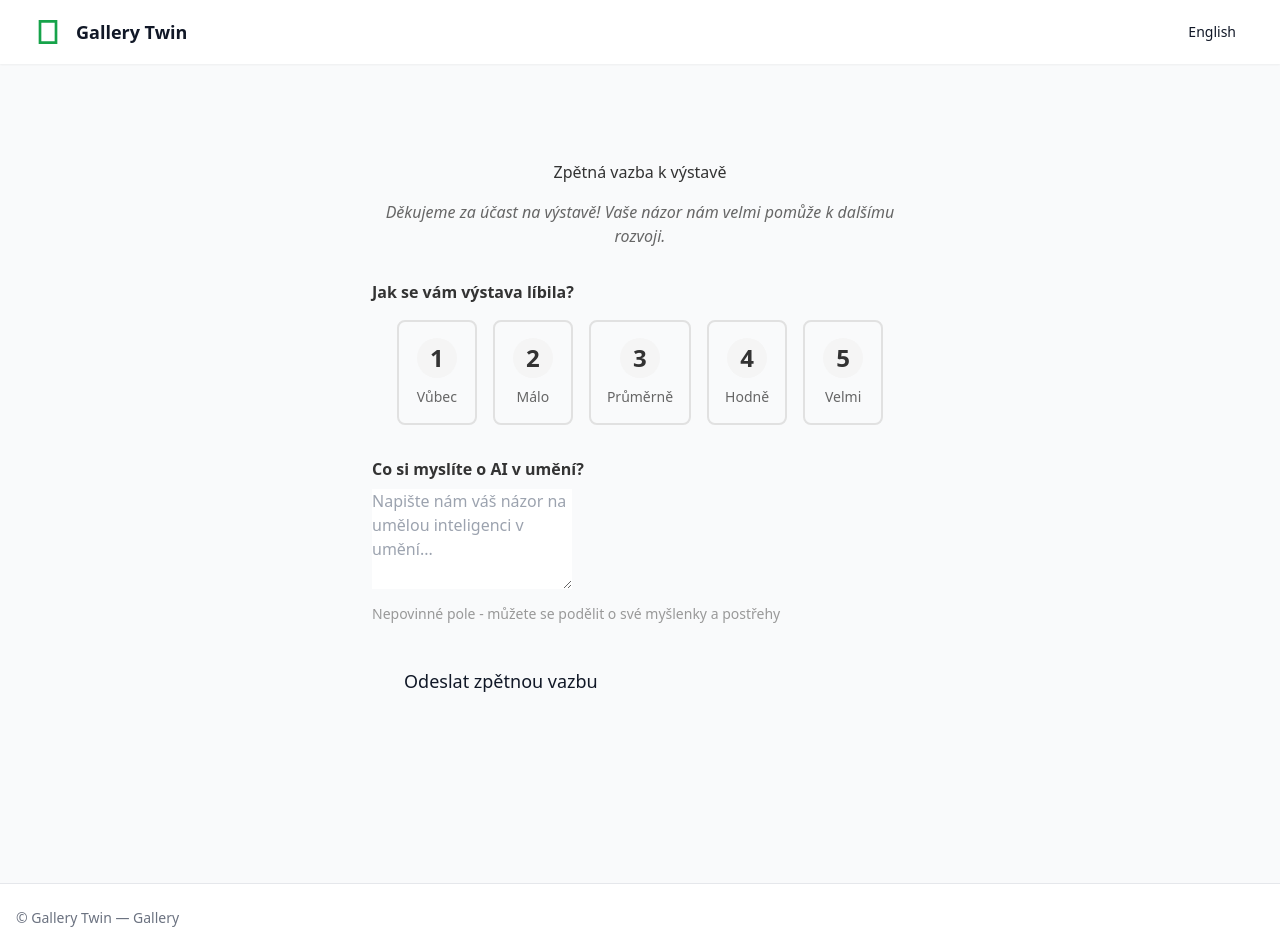
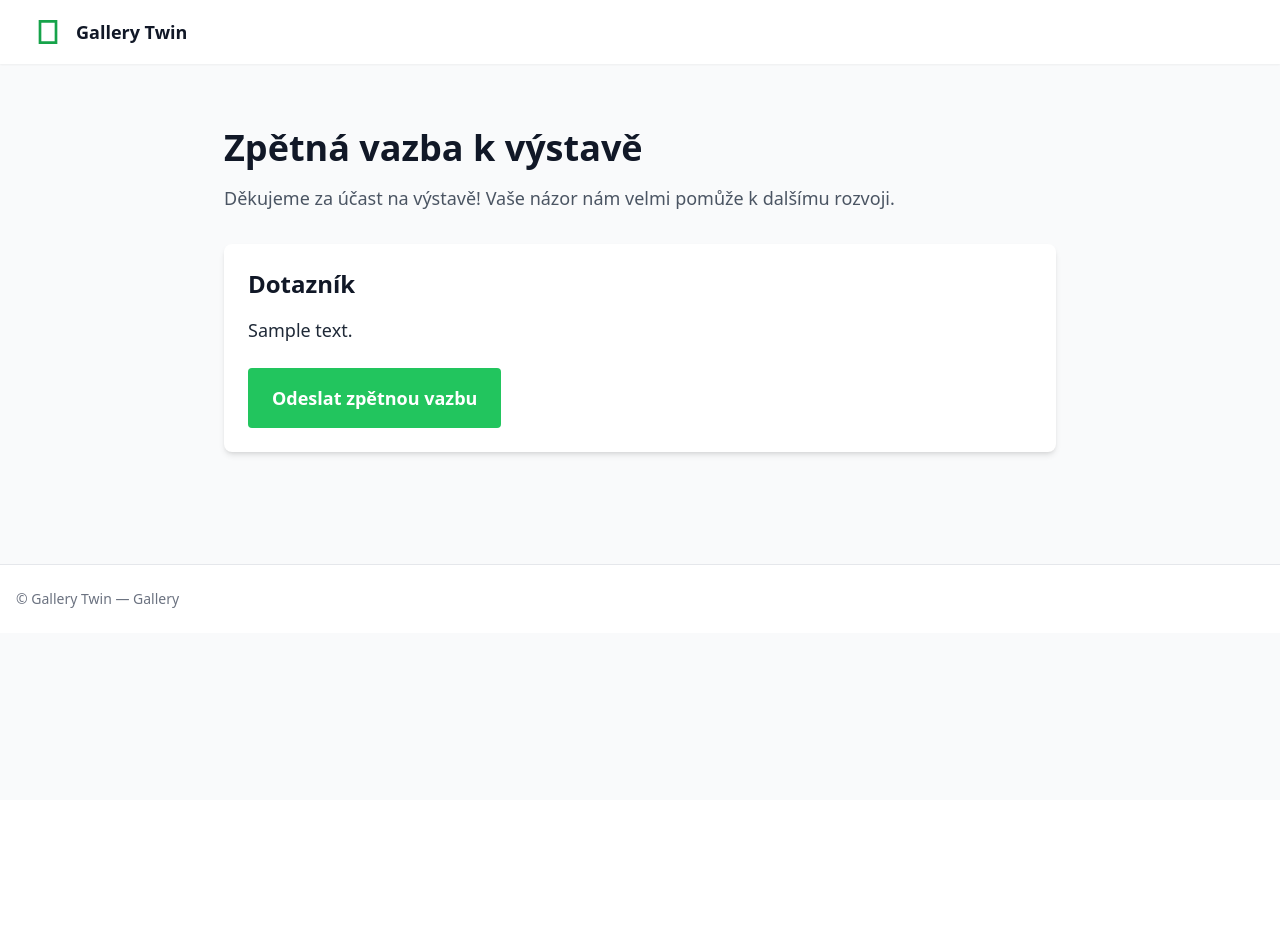
Before and after one commit to data4sci/gallery_twin, a FastAPI app: template app/templates/exhibition_feedback.html in a window 1280 px wide. After the commit the page ends 608 px from the top, so only its background shows below. Run offline with FastAPI, Linux system fonts and the light colour scheme; the template is opened without the code that fills it: most values are stand-ins (such as "Sample title", 1, 10 or a date in 2020); some libraries are stand-ins or nearby versions.

Commit message:
feat: implement dynamic exhibition feedback form with YAML configuration and harmonize questionares layouts

```diff
--- a/app/templates/base.html
+++ b/app/templates/base.html
@@ -18,9 +18,9 @@
                     <span class="text-lg font-semibold">Gallery Twin</span>
                 </a>
 
-                    <nav class="flex items-center space-x-3">
+                    {# <nav class="flex items-center space-x-3">
                         <span class="text-sm px-3 py-1">English</span>
-                    </nav>
+                    </nav> #}
             </div>
         </div>
     </header>
--- a/app/templates/exhibition_feedback.html
+++ b/app/templates/exhibition_feedback.html
@@ -3,211 +3,98 @@
 {% block title %}Zpětná vazba k výstavě{% endblock %}
 
 {% block content %}
-<div class="container feedback-container">
-    <h1 class="title">Zpětná vazba k výstavě</h1>
-    <p class="subtitle">Děkujeme za účast na výstavě! Vaše názor nám velmi pomůže k dalšímu rozvoji.</p>
+<div class="max-w-4xl mx-auto p-4 sm:p-6 md:p-8">
+    <h1 class="text-3xl md:text-4xl font-bold mb-4">Zpětná vazba k výstavě</h1>
+    <p class="text-lg text-gray-600 mb-8">Děkujeme za účast na výstavě! Vaše názor nám velmi pomůže k dalšímu rozvoji.</p>
 
-    <form id="feedback-form" method="post" action="{{ url_for('submit_exhibition_feedback') }}">
-        <input type="hidden" name="session_id" value="{{ session_id }}">
-        <input type="hidden" name="csrf_token" value="{{ csrf_token }}">
+    <div class="bg-white p-6 rounded-lg shadow-md">
+        <h2 class="text-2xl font-semibold mb-4">Dotazník</h2>
 
-        <!-- Question 1: Exhibition Rating -->
-        <div class="field">
-            <label class="label">Jak se vám výstava líbila?</label>
-            <div class="control">
-                <div class="rating-container">
-                    {% for value in range(1, 6) %}
-                    <label class="rating-option">
-                        <input type="radio" name="exhibition_rating" value="{{ value }}" required>
-                        <span class="rating-number">{{ value }}</span>
-                        <span class="rating-label">
-                            {% if value == 1 %}Vůbec{% elif value == 2 %}Málo{% elif value == 3 %}Průměrně{% elif value == 4 %}Hodně{% else %}Velmi{% endif %}
-                        </span>
+        <form method="post" action="{{ url_for('submit_exhibition_feedback') }}">
+            <input type="hidden" name="csrf_token" value="{{ csrf_token }}">
+
+            {% for question in questions %}
+            <div class="mb-6">
+                <label for="q_{{ question.id }}" class="block text-lg font-medium text-gray-800 mb-2">
+                    {{ question.text }}
+                    {% if question.required %}<span class="text-red-500">*</span>{% endif %}
+                </label>
+
+                {% if question.type == 'text' %}
+                <textarea
+                    id="q_{{ question.id }}"
+                    name="{{ question.id }}"
+                    class="w-full p-3 border border-gray-300 rounded-md resize-vertical"
+                    rows="4"
+                    placeholder="{{ question.placeholder or '' }}"
+                    {% if question.required %}required{% endif %}
+                ></textarea>
+
+                {% elif question.type == 'single' %}
+                <div class="space-y-2">
+                    {% for option in question.options %}
+                    <label class="flex items-center">
+                        <input
+                            id="q_{{ question.id }}_{{ loop.index }}"
+                            type="radio"
+                            name="{{ question.id }}"
+                            value="{{ option }}"
+                            class="mr-3 h-4 w-4"
+                            {% if question.required %}required{% endif %}
+                        >
+                        <span class="text-gray-700">{{ option }}</span>
                     </label>
                     {% endfor %}
                 </div>
+
+                {% elif question.type == 'multi' %}
+                <div class="space-y-2">
+                    {% for option in question.options %}
+                    <label class="flex items-center">
+                        <input
+                            id="q_{{ question.id }}_{{ loop.index }}"
+                            type="checkbox"
+                            name="{{ question.id }}"
+                            value="{{ option }}"
+                            class="mr-3 h-4 w-4"
+                        >
+                        <span class="text-gray-700">{{ option }}</span>
+                    </label>
+                    {% endfor %}
+                </div>
+
+                {% elif question.type == 'likert' %}
+                <div class="flex flex-wrap justify-between items-center gap-4">
+                    {% for opt in range(question.options.min, question.options.max + 1) %}
+                    <label class="flex flex-col items-center cursor-pointer">
+                        <span class="mb-2 text-sm font-medium">{{ opt }}</span>
+                        <input
+                            id="q_{{ question.id }}_{{ loop.index }}"
+                            type="radio"
+                            name="{{ question.id }}"
+                            value="{{ opt }}"
+                            class="h-5 w-5"
+                            {% if question.required %}required{% endif %}
+                        >
+                        {% if question.options.labels and question.options.labels[opt] %}
+                        <span class="mt-1 text-xs text-gray-500 text-center max-w-[80px]">
+                            {{ question.options.labels[opt] }}
+                        </span>
+                        {% endif %}
+                    </label>
+                    {% endfor %}
+                </div>
+                {% endif %}
             </div>
-        </div>
+            {% endfor %}
 
-        <!-- Question 2: AI Art Opinion -->
-        <div class="field">
-            <label class="label" for="ai_art_opinion">Co si myslíte o AI v umění?</label>
-            <div class="control">
-                <textarea
-                    class="textarea"
-                    id="ai_art_opinion"
-                    name="ai_art_opinion"
-                    placeholder="Napište nám váš názor na umělou inteligenci v umění..."
-                    rows="4"
-                    maxlength="1000"
-                ></textarea>
-                <p class="help">Nepovinné pole - můžete se podělit o své myšlenky a postřehy</p>
-            </div>
-        </div>
-
-        <div class="field is-grouped">
-            <div class="control">
-                <button class="button is-primary is-large" type="submit">
-                    <span class="icon">
-                        <i class="fas fa-paper-plane"></i>
-                    </span>
-                    <span>Odeslat zpětnou vazbu</span>
-                </button>
-            </div>
-        </div>
-    </form>
+            <button
+                type="submit"
+                class="w-full sm:w-auto bg-green-500 hover:bg-green-700 text-white font-bold py-4 px-6 rounded flex items-center justify-center text-lg min-w-[200px] min-h-[56px]"
+            >
+                <span>Odeslat zpětnou vazbu</span>
+            </button>
+        </form>
+    </div>
 </div>
-
-<style>
-.feedback-container {
-    max-width: 600px;
-    margin: 2rem auto;
-    padding: 2rem;
-}
-
-.title {
-    text-align: center;
-    color: #333;
-    margin-bottom: 1rem;
-}
-
-.subtitle {
-    text-align: center;
-    color: #666;
-    margin-bottom: 2rem;
-    font-style: italic;
-}
-
-.rating-container {
-    display: flex;
-    gap: 1rem;
-    justify-content: center;
-    flex-wrap: wrap;
-    margin: 1rem 0;
-}
-
-.rating-option {
-    display: flex;
-    flex-direction: column;
-    align-items: center;
-    cursor: pointer;
-    padding: 1rem;
-    border: 2px solid #e1e1e1;
-    border-radius: 8px;
-    transition: all 0.3s ease;
-    min-width: 80px;
-}
-
-.rating-option:hover {
-    border-color: #3273dc;
-    background-color: #f8f9fa;
-}
-
-.rating-option input[type="radio"] {
-    display: none;
-}
-
-.rating-option input[type="radio"]:checked + .rating-number {
-    color: #fff;
-    background-color: #3273dc;
-}
-
-.rating-option input[type="radio"]:checked ~ .rating-label {
-    color: #3273dc;
-    font-weight: bold;
-}
-
-.rating-number {
-    display: flex;
-    align-items: center;
-    justify-content: center;
-    width: 40px;
-    height: 40px;
-    border-radius: 50%;
-    background-color: #f5f5f5;
-    color: #333;
-    font-size: 1.5rem;
-    font-weight: bold;
-    margin-bottom: 0.5rem;
-    transition: all 0.3s ease;
-}
-
-.rating-label {
-    font-size: 0.875rem;
-    color: #666;
-    text-align: center;
-    transition: all 0.3s ease;
-}
-
-.textarea {
-    resize: vertical;
-    min-height: 100px;
-    font-family: inherit;
-}
-
-.field {
-    margin-bottom: 2rem;
-}
-
-.label {
-    font-weight: 600;
-    margin-bottom: 0.5rem;
-    display: block;
-    color: #333;
-}
-
-.help {
-    font-size: 0.875rem;
-    color: #999;
-    margin-top: 0.5rem;
-}
-
-.button.is-primary.is-large {
-    font-size: 1.125rem;
-    padding: 0.75rem 2rem;
-}
-
-@media (max-width: 768px) {
-    .feedback-container {
-        padding: 1rem;
-        margin: 1rem;
-    }
-
-    .rating-container {
-        gap: 0.5rem;
-    }
-
-    .rating-option {
-        min-width: 60px;
-        padding: 0.75rem;
-    }
-
-    .rating-number {
-        width: 35px;
-        height: 35px;
-        font-size: 1.25rem;
-    }
-}
-</style>
-
-<script>
-document.addEventListener('DOMContentLoaded', function() {
-    const form = document.getElementById('feedback-form');
-    const submitButton = form.querySelector('button[type="submit"]');
-
-    form.addEventListener('submit', function(e) {
-        submitButton.disabled = true;
-        submitButton.innerHTML = '<span class="icon"><i class="fas fa-spinner fa-spin"></i></span><span>Odesílám...</span>';
-    });
-
-    // Rating interaction feedback
-    const ratingOptions = document.querySelectorAll('.rating-option');
-    ratingOptions.forEach(option => {
-        option.addEventListener('click', function() {
-            const radio = this.querySelector('input[type="radio"]');
-            radio.checked = true;
-        });
-    });
-});
-</script>
 {% endblock %}
--- a/app/templates/index.html
+++ b/app/templates/index.html
@@ -6,11 +6,11 @@
 <div class="max-w-4xl mx-auto p-4 sm:p-6 md:p-8">
     <div class="bg-white p-6 rounded-lg shadow-md text-center">
     <h1 class="text-3xl md:text-4xl font-bold mb-4">Welcome to our virtual gallery</h1>
-    <p class="mb-8 text-lg">Please continue to the self-evaluation form to start the tour.</p>
+    <p class="mb-8 text-lg">Culpa enim occaecat veniam fugiat cillum ut elit occaecat exercitation cupidatat excepteur et.</p>
         <div class="flex flex-col sm:flex-row justify-center gap-4">
             <a href="/selfeval"
                class="w-full sm:w-auto bg-blue-500 hover:bg-blue-700 text-white font-bold py-3 px-6 rounded text-lg transition">
-                Continue in English
+               Start the tour
             </a>
         </div>
     </div>
```
Also changed, not shown: app/routers/public.py (+39 -21 lines), app/services/exhibition_feedback_loader.py (added, +40 -0 lines), app/templates/selfeval.html (+24 -20 lines).
